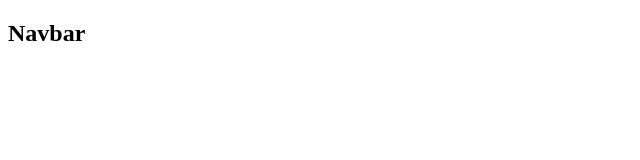
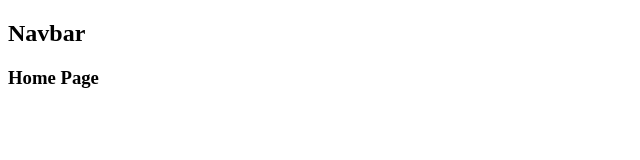
Before and after one commit to Shanto-prime/e-commerce-frontend, a React (Vite) app: page / in a window 1280 px wide. Shown: the top 160 px of the page, without its empty margins (0-640 px from the left). Built offline with nearby package versions, Linux system fonts and the light colour scheme.

Commit message:
Added nav file for development

```diff
--- a/src/App.jsx
+++ b/src/App.jsx
@@ -1,10 +1,12 @@
 import "./App.css";
+import Home from "./Components/Home/Home";
 import Navbar from "./Components/Navbar/Navbar";
 
 function App() {
     return (
         <>
             <Navbar />
+            <Home />
         </>
     );
 }
```
